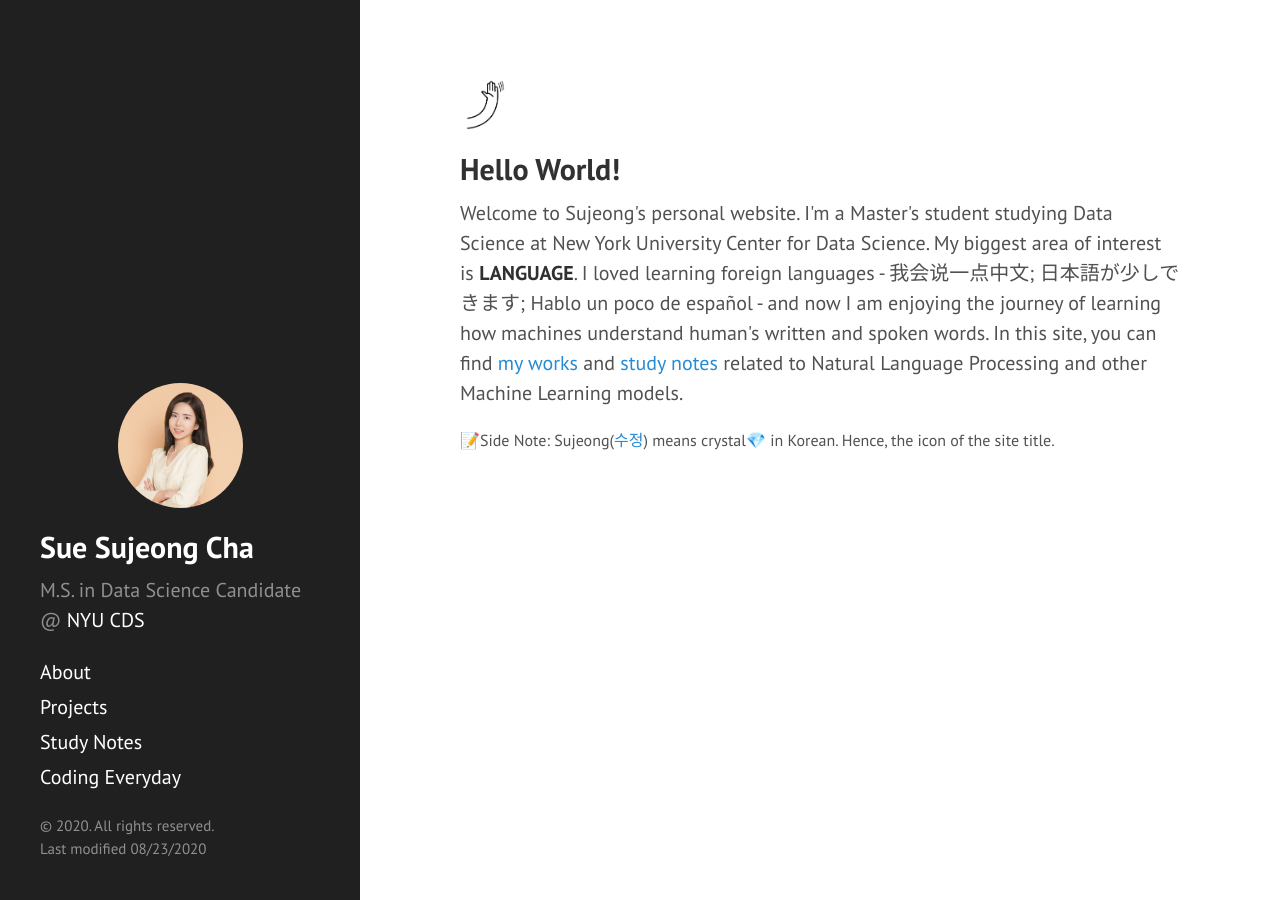
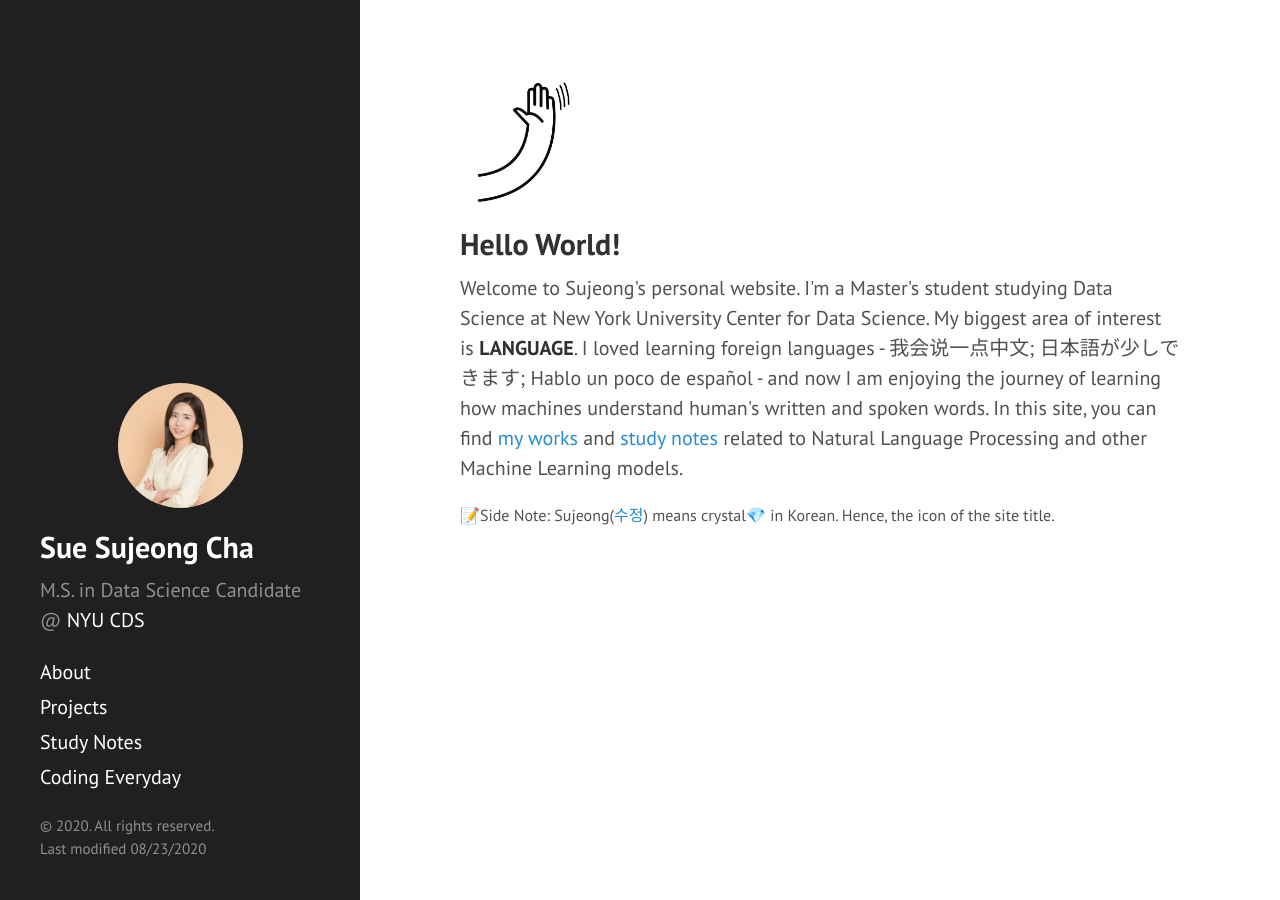
Before and after one commit to sujeongcha/sujeongcha.github.io, a Jekyll site: the page built from index.html, in a window 1280 px wide. Built offline with Jekyll 4.4.1, drawn with Linux system fonts in a browser that asks for light colours; Markdown is read by kramdown in place of the engine named in the settings; the list of posts is cut into pages by our own code.

Commit message:
Update default.html

```diff
--- a/_layouts/default.html
+++ b/_layouts/default.html
@@ -15,7 +15,7 @@
 
     <div class="content container">
 <!--       {{ content }} -->
-      <img src="{{ site.baseurl }}public/hello.png" height="50px"
+      <img src="{{ site.baseurl }}public/hello.png" height="125px"
        title="Hand by Виталий Плут from the Noun Project">
 
       <h2>Hello World!</h2>
```
